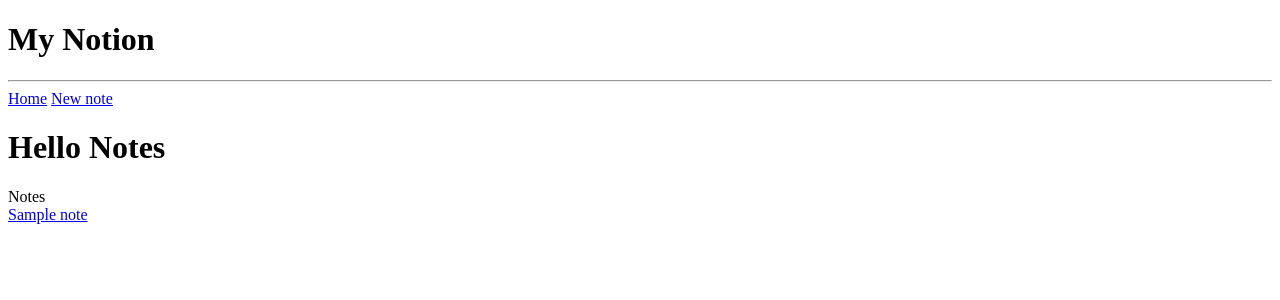
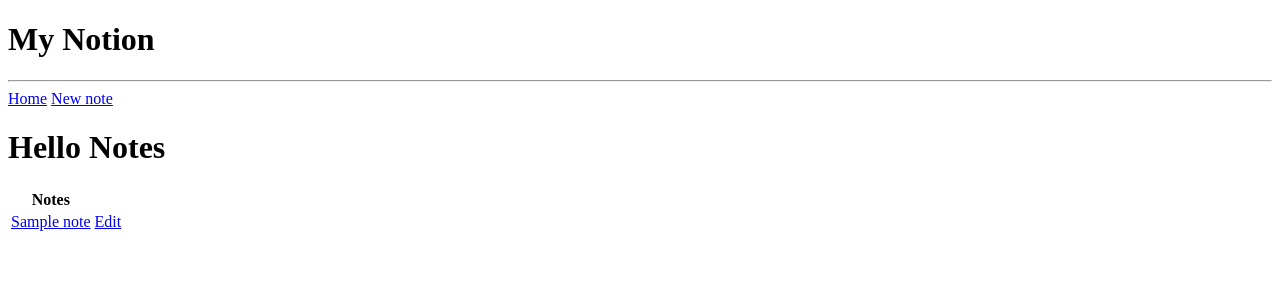
Before and after one commit to jakub-szczepaniak/mynotion, a Django app: page / in a window 1280 px wide. Shown: the top 300 px of the page. Run offline with Django 4.2, Linux system fonts and the light colour scheme; tables that the repository leaves empty hold one stand-in row (values such as "Sample post").

Commit message:
Adds endpoint to edit a note 's title.

```diff
--- a/mynotion/notes/templates/notes/note-form.html
+++ b/mynotion/notes/templates/notes/note-form.html
@@ -5,7 +5,7 @@
 <form method="post" action="">
     {% csrf_token %}
     {{ form }}
-    <input type="submit" value="Add" />
+    <input type="submit" value="Submit" />
 </form>
 
 {% endblock content %}
--- a/mynotion/notes/templates/notes/notes.html
+++ b/mynotion/notes/templates/notes/notes.html
@@ -4,22 +4,20 @@
 
 <h1>Hello Notes</h1>
 
-<div class="table">
-    <div class="thead">
-        <div class="th">
-            Notes
-        </div>
-    </div>
-    <div class="tbody">
+<table>
+    <thead>
+        <th>Notes</th>
+        <th></th>
+    </thead>
+    <tbody>
         {% for note in notes %}
-            <div class="row">
-                <div class="cell">
-                    <a href="{% url 'note' note.id %}">{{note.title}}</a>
-                </div>
-            </div>
+            <tr>
+                <td><a href="{% url 'note' note.id %}">{{note.title}}</a></td>
+                <td><a href="{% url 'update-note' note.id %}">Edit</a></td>
+            </tr>
         {% endfor %}
-    </div>
-</div>
+    </tbody>
+</table>
 
 
 
--- a/mynotion/notes/urls.py
+++ b/mynotion/notes/urls.py
@@ -5,4 +5,5 @@
     path('', views.notes, name='notes'),
     path('notes/<slug:note_id>', views.note, name='note'),
     path('create-note/', views.createNote, name='create-note'),
+    path('update-note/<slug:note_id>', views.updateNote, name='update-note'),
 ]
--- a/mynotion/notes/views.py
+++ b/mynotion/notes/views.py
@@ -32,3 +32,15 @@
             return redirect('notes')
     context = { 'form': form}
     return render(request, 'notes/note-form.html', context=context)
+
+def updateNote(request, note_id):
+    note = Note.objects.get(id=note_id)
+    form = NoteForm(instance=note)
+
+    if request.method == 'POST':
+        form = NoteForm(request.POST, instance=note)
+        if form.is_valid:
+            form.save()
+            return redirect('notes')
+    context = { 'form' : form }
+    return render(request, 'notes/note-form.html', context=context)
```
